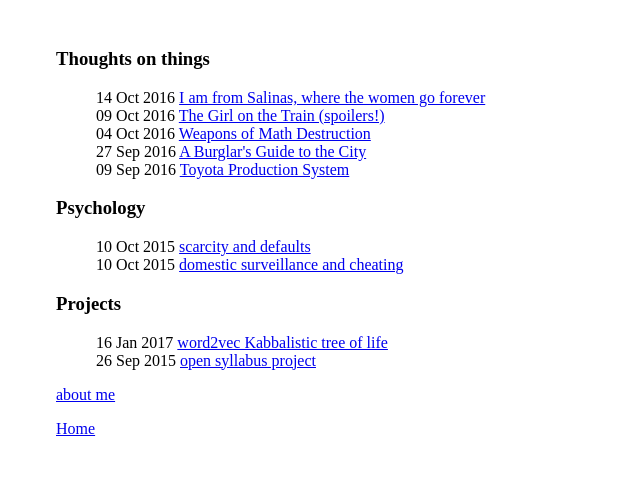
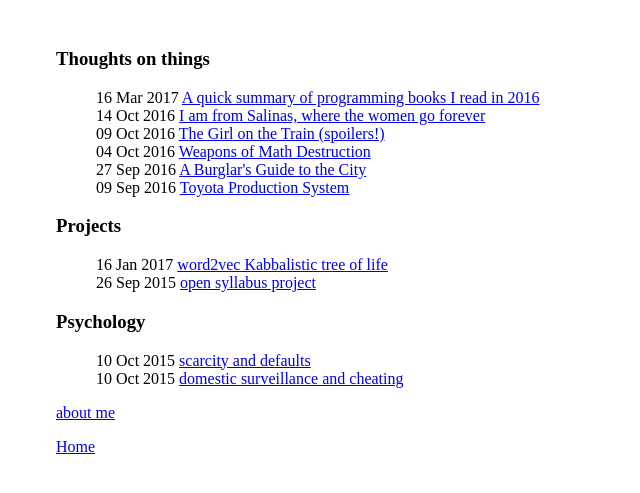
Before and after one commit to samzhang111/samzhang111.github.io, a Jekyll site: the page built from index.html, in a window 1280 px wide. Shown: the top 493 px of the page, without its empty margins (0-640 px from the left). Built offline with Jekyll 4.4.1, drawn with Linux system fonts in a browser that asks for light colours; Markdown is read by kramdown in place of the engine named in the settings; some of the changed lines change nothing that is shown.

Commit message:
Programming books

```diff
--- /dev/null
+++ b/_thoughts/2017-03-17-programming-books.md
@@ -0,0 +1,51 @@
+---
+layout: post
+title: A quick summary of programming books I read in 2016
+date: 2017-03-16 09:19:00
+---
+
+# [The Success of Open Source](http://www.amazon.com/Success-Open-Source-Steven-Weber/dp/0674018583)
+
+A detailed origin story for Unix, Linux, and BSD, grounded in the implications of open source for political theory. How, after all, did Linux become the most popular Unix-like kernel when it was run by a large crowd of volunteers, led by a graduate student? Why doesn't the vision of homo economocus play out, where freeloaders parasitize open source projects?
+
+# [Design Patterns](http://www.amazon.com/Design-Patterns-Elements-Reusable-Object-Oriented-ebook/dp/B000SEIBB8) (AKA the Gang of Four book)
+
+Helpful for a professional programmer to learn the vocabulary from the horse's mouth. I can't tell you how many times someone cited one of these patterns, like, "Let's use a command pattern here," and I was like, "uh-huh", without having any clue what they were talking about. This isn't to say that all the patterns generalized to my experience today. But the ones that did have assimilated into my everyday programmer speech so much that I don't think of them as being formalized here -- like "iterator" and "observer". The examples tend to be tied closely to Java in retrospect, but it's still a good piece to read defensively, so you don't get cornered by annoying assholes who only talk in design patterns.
+
+# [Clean Code: A handbook of agile software craftsmanship](http://www.amazon.com/Clean-Code-Handbook-Software-Craftsmanship/dp/0132350882), and [The Pragmatic Programmer](https://www.amazon.com/Pragmatic-Programmer-Journeyman-Master/dp/020161622X)
+
+I think software craftsmanship is kind of like "water" for programmers, in the sense of it being invisible and around us. I don't think TDD is going to make you magically a good programmer, but you need to be able to turn on that part of your brain in order to code well. It's also unclear to me whether I really benefit from reading what amounts to self-help books for programmers. I find that the process of seeking these books out has already sort of elevated me to a higher level, and these books just wash over me with obviousness. Like when I write bad code, it's because I'm not _trying_ to write good code. If I were to consciously set out to write good code, it would end up being a lot like what is in these books.
+
+Also, consider the edict Uncle Bob gives that you should consider naming your variables as closely as you do naming your first-born children. I find this to be sort of bad advice, even as a joke, because the actual process of producing good code looks a lot messier to me. I never poop out a perfect variable name the first time through, and I think having more generosity for the trial and error that goes into programming would be wise.
+
+# [Zero Bugs and Program Faster](http://www.amazon.com/Zero-Bugs-Program-Faster-Thompson/dp/0996193308/ref=pd_sim_14_18?ie=UTF8&dpID=61ETcVjivEL&dpSrc=sims&preST=_AC_UL160_SR130%2C160_&refRID=0AJAC2T68XPVVNVRC2W4)
+
+If you haven't noticed by now, my strategy for getting books was basically to find CS/programming related books with 4-5 stars on Amazon. I didn't find this to be that illuminating. Each chapter was only a few paragraphs of truisms, and peppered with examples of famous bugs in obscure programming languages.
+
+# [Hacker's Delight](http://www.amazon.com/Hackers-Delight-2nd-Henry-Warren/dp/0321842685/ref=pd_sim_14_11?ie=UTF8&dpID=41KHlIadcWL&dpSrc=sims&preST=_AC_UL160_SR99%2C160_&refRID=1W1KNFXXFHDF1VGENSTJ)
+
+A several hundred page tome about bit twiddling hacks. I thought I loved bit twiddling, but this book proved that I didn't quite love it enough to read this. There aren't any challenge problems or fresh curiosities to keep you hooked -- it just spreads out formulas for doing clever things with bit manipulation. It kind of makes no sense to me why this book exists, but I guess I would find it useful as a reference if I were working on projects that involved squeezing performance out of the tiniest bits.
+
+# [The Nature of Computation](http://www.amazon.com/dp/0199233217/?tag=stackoverfl08-20)
+
+I haven't read it yet, hah. It was too big. But the first chapter was exceptional, and I spent some very rewarding time working through the proofs in the exercises. It's just that if I'm as slow as I seem to be at proving things, then working through this book might take me the next 100 years.
+
+# [The Timeless Way of Building](http://www.amazon.com/Timeless-Way-Building-Christopher-Alexander/dp/0195024028) and [A Pattern Language](http://www.amazon.com/Pattern-Language-Buildings-Construction-Environmental/dp/0195019199/)
+
+I wonder if Christopher Alexander is ever weirded out by the adoration he receives by the programmer community. The Gang of Four book above cites these books as inspirations, as do several other foundational texts. The simplified idea (which may not be too off from the actual idea, since these books were written so straightforwardly, without nuance) is that architecture has attempted too much to create fully-formed spectacles, without consideration for the subtle language that buildings and towns speak when they're allowed to evolve organically. This language would consist of a grammer of parts and pieces of buildings (and towns), without prescribing too many restrictions on what can be done. I find in retrospect that one of my favorite books, [How Buildings Learn](https://www.amazon.com/How-Buildings-Learn-Happens-Theyre/dp/0140139966), by Stewart Brand, is heavily inspired by this.
+
+# [The Design of Everyday Things](http://www.amazon.com/Design-Everyday-Things-Revised-Expanded/dp/0465050654/)
+
+A kindred spirit to the architecture readings above, a classic that makes you look at doors differently, and if you're like me, very helpful in making you a more annoying person since it's inevitable you start criticizing the "design" of everything around you. If you don't know what an "affordance" is, it will explain.
+
+# [The New Turing Omnibus](http://www.amazon.com/The-New-Turing-Omnibus-Excursions/dp/0805071660)
+
+Via a recommendation on Hacker News. A whirlwind tour of forty-some foundational ideas in computer science. It's kind of a bit too much, too fast, for me. I find that I either have previous experience in a subject, and don't learn anything new from a chapter, or it mostly goes over my hand.
+
+# [The Little Schemer](http://www.amazon.com/Little-Schemer-Daniel-P-Friedman/dp/0262560992)
+
+I don't know if I can say much higher praise than this, but this book made recursion easy for me! I always thought it was some clever black magic where you had to turn yourself upside down and say the problem to yourself backwards before you fathomed the answer, but it turns out there's a method (or at the very least, a gentle path through practice). I did all the exercises in the book, filled up half a legal pad, and felt quite good about it. I got a bit tired of it toward the end, when they were explaining the Y-Combinator and how recursion is the secret to the universe itself, but maybe you won't ;).
+
+# [Expert C Programming: Deep C Secrets](http://www.amazon.com/Expert-Programming-Peter-van-Linden/dp/0131774298)
+
+I didn't mean to save the best for last, but this is the best programming book I've ever read. It's hilarious. The only thing harder than recursion is reading C declarations, and this makes that reachable as well. There is quite a dose of humor, since humor is essential for understanding unresolvable tensions in life, such as the C programming language.
--- a/index.html
+++ b/index.html
@@ -11,6 +11,16 @@ layout: default
             {% endfor %}
         </ul>
     </div>
+
+    <div class="vertical-section">
+        <h3>Projects</h3>
+        <ul>
+            {% for project in site.projects reversed %}
+            <li><span>{{ project.date | date_to_string }}</span> <a href="{{ project.url }}">{{ project.title }}</a></li>
+            {% endfor %}
+        </ul>
+    </div>
+
     <div class="vertical-section">
 
         <h3>Psychology</h3>
@@ -21,16 +31,6 @@ layout: default
         </ul>
     </div>
 
-    <div class="vertical-section">
-        <h3>Projects</h3>
-        <ul>
-            {% for project in site.projects reversed %}
-            <li><span>{{ project.date | date_to_string }}</span> <a href="{{ project.url }}">{{ project.title }}</a></li>
-            {% endfor %}
-        </ul>
-    </div>
-
-
     <div>
         <a href="/html/about/index.html">about me</a>
     </div>
```
